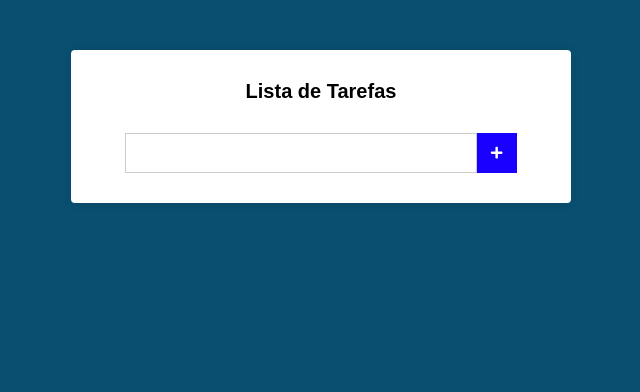
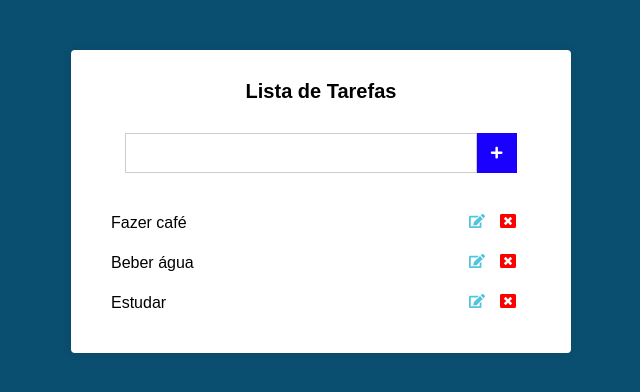
Before and after one commit to Enryk/To-do-List, a React (Create React App) app: page / in a window 1280 px wide. Shown: the top 392 px of the page, without its empty margins (319-959 px from the left). Built offline with nearby package versions, Linux system fonts and the light colour scheme.

Commit message:
css tarefas

```diff
--- a/src/components/Main.css
+++ b/src/components/Main.css
@@ -37,3 +37,40 @@
   align-items: center;
   justify-content: center;
 }
+
+.tarefas {
+  margin-top: 30px;
+}
+
+.tarefas li {
+  display: flex;
+  align-items: center;
+  justify-content: space-between;
+  padding: 10px;
+  transition: all 600ms;
+}
+
+.tarefas li:hover {
+  background: #51c5de ;
+}
+
+.tarefas li .edit {
+  margin-right: 15px;
+  color: #51c5de;
+}
+
+.tarefas li .delete {
+  margin-right: 15px;
+  color: #ff0000;
+}
+
+.tarefas li .edit,
+.tarefas li .delete {
+  cursor: pointer;
+  transition: all 600ms;
+}
+
+.tarefas li:hover .edit,
+.tarefas li:hover .delete {
+  color: #000;
+}
--- a/src/components/Main.js
+++ b/src/components/Main.js
@@ -2,11 +2,20 @@
 
 // Form
 import { FaPlus } from 'react-icons/fa';
+
+// Tarefas
+import { FaEdit, FaWindowClose } from 'react-icons/fa';
+
 import './Main.css';
 
 export default class Main extends Component {
   state = {
     novatarefa: '',
+    tarefas: [
+      'Fazer café',
+      'Beber água',
+      'Estudar',
+    ]
   };
 
   handleChange = (event) => {
@@ -16,7 +25,7 @@
   }
 
   render() {
-    const { novatarefa } = this.state;
+    const { novatarefa, tarefas } = this.state;
 
     return (
       <div className="main">
@@ -32,6 +41,18 @@
             <FaPlus />
           </button>
         </form>
+
+        <ul className="tarefas">
+          {tarefas.map((tarefa) => (
+            <li key={tarefa}>
+              {tarefa}
+              <div>
+              <FaEdit className="edit" />
+              <FaWindowClose className="delete" />
+              </div>
+            </li>
+          ))}
+        </ul>
       </div>
     )
   }
```
